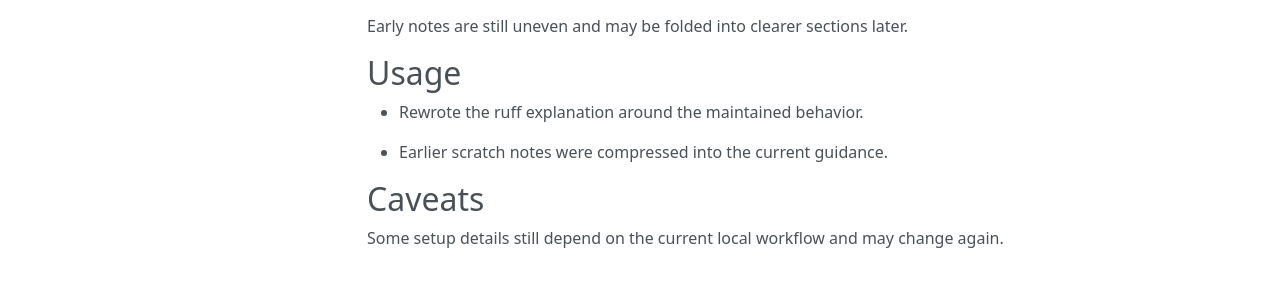
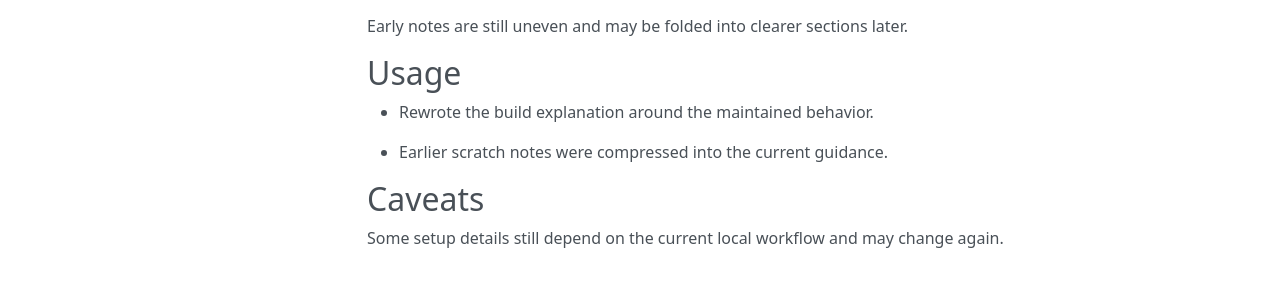
Before and after one commit to sebastianspicker/phyphox-arduino-classroom-kit, an MkDocs documentation site: the page built from docs/README.md, in a window 1280 px wide. Shown: the part 340-636 px from the top of the page. Built offline with MkDocs 1.6.1, drawn with Linux system fonts in a browser that asks for light colours; nearby versions of some CDN libraries.

Commit message:
docs(build): document build edge cases

```diff
--- a/docs/README.md
+++ b/docs/README.md
@@ -11,7 +11,7 @@ This page keeps the current readme guidance concise after earlier rough notes.
 Early notes are still uneven and may be folded into clearer sections later.
 
 ## Usage
-- Rewrote the ruff explanation around the maintained behavior.
+- Rewrote the build explanation around the maintained behavior.
 
 - Earlier scratch notes were compressed into the current guidance.
 
```
Also changed, not shown: docs/ASTRONOMY_EXPERIMENTS_COMPANION.md (+1 -1 lines).
